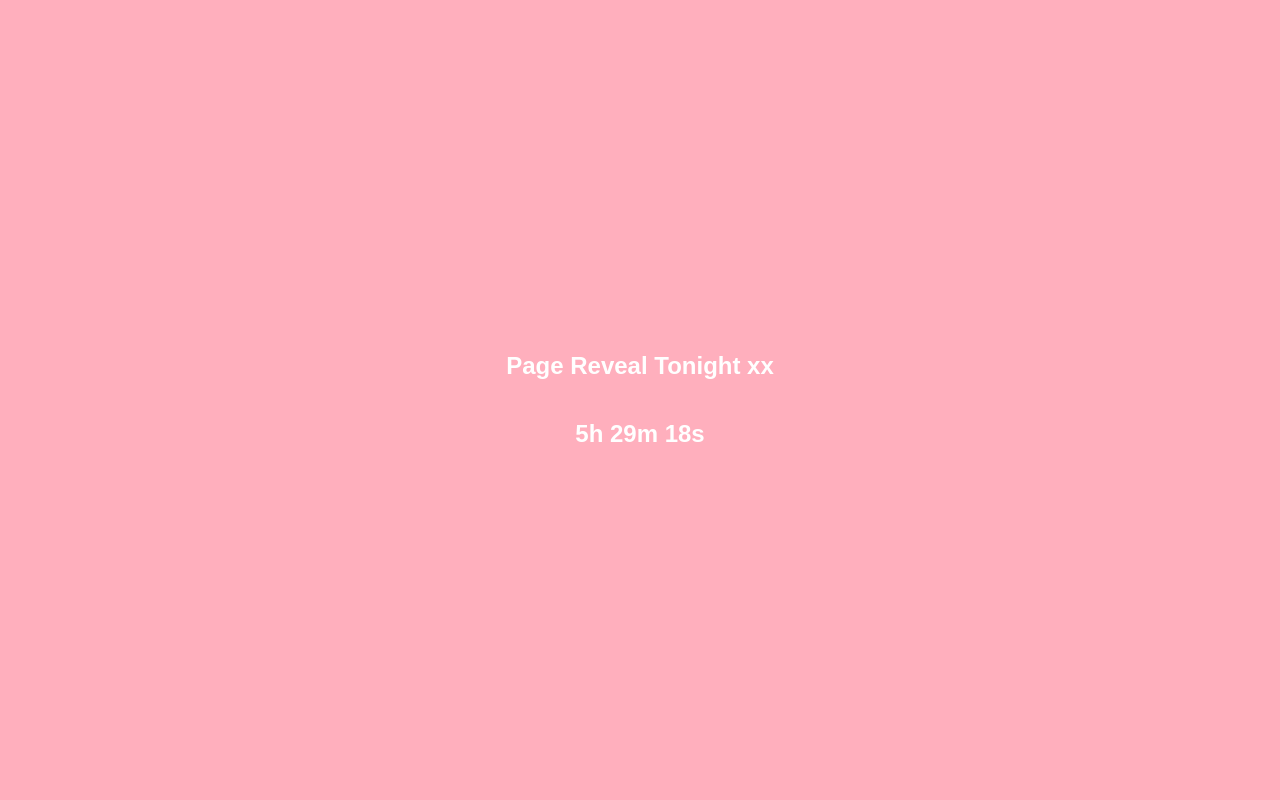
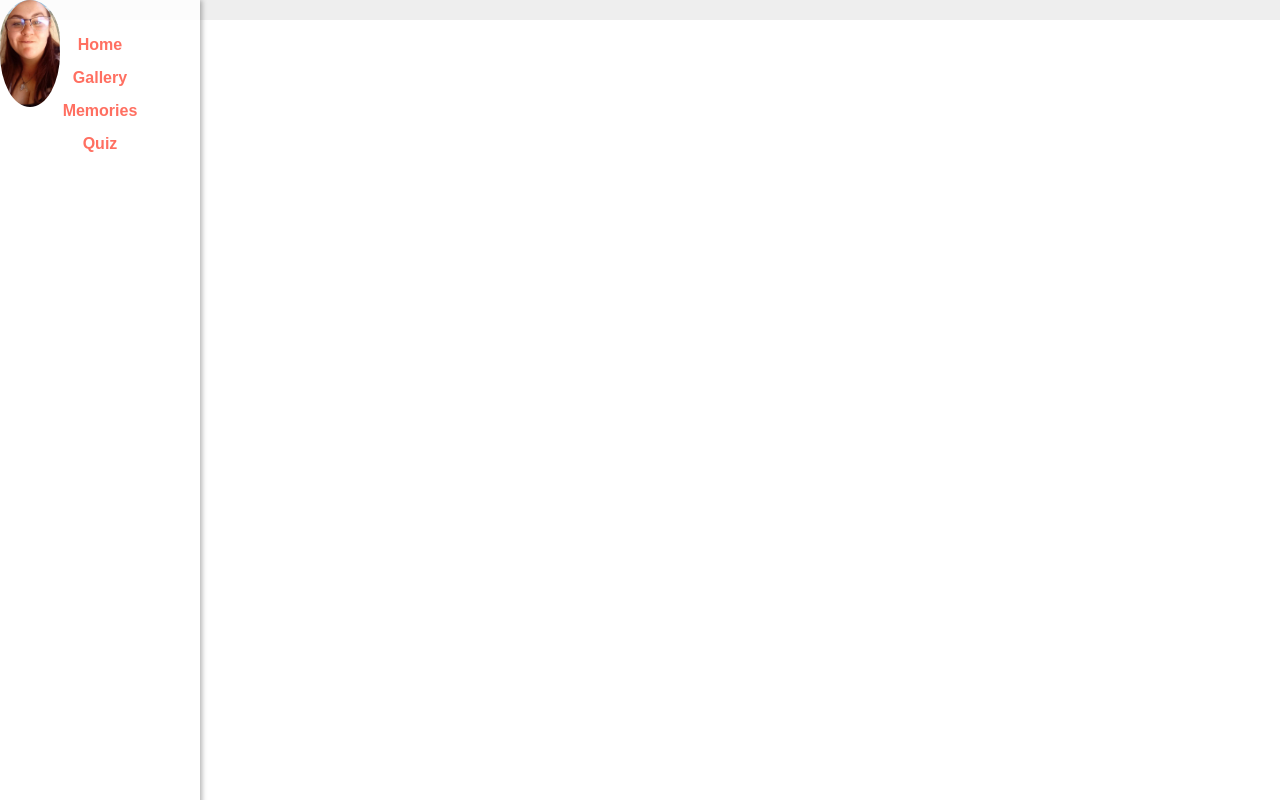
Before and after one commit to CDGames1/charlottechiri, a plain HTML site: page anniversary/index.html in a window 1280 px wide. Drawn offline with Linux system fonts and the light colour scheme.

Commit message:
Update index.html

```diff
--- a/anniversary/index.html
+++ b/anniversary/index.html
@@ -367,10 +367,6 @@
   <button id="toggle-sidebar" onclick="toggleSidebar()">☰</button>
 
   <!-- Splash Screen Countdown -->
-  <section id="splash-screen">
-    <h1>Page Reveal Tonight xx</h1>
-    <h2 id="page-countdown"></h2>
-  </section>
 
   <!-- Love Meter -->
   <div id="love-meter">
```
